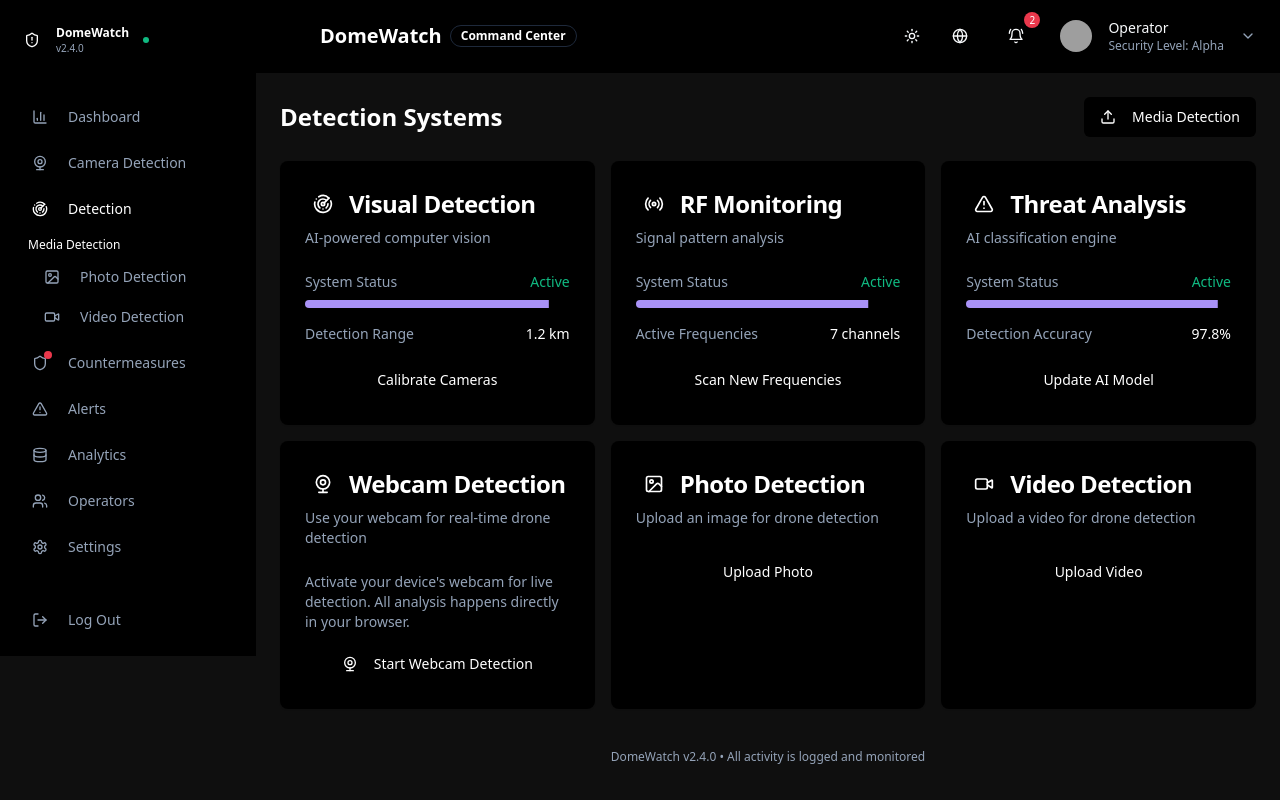
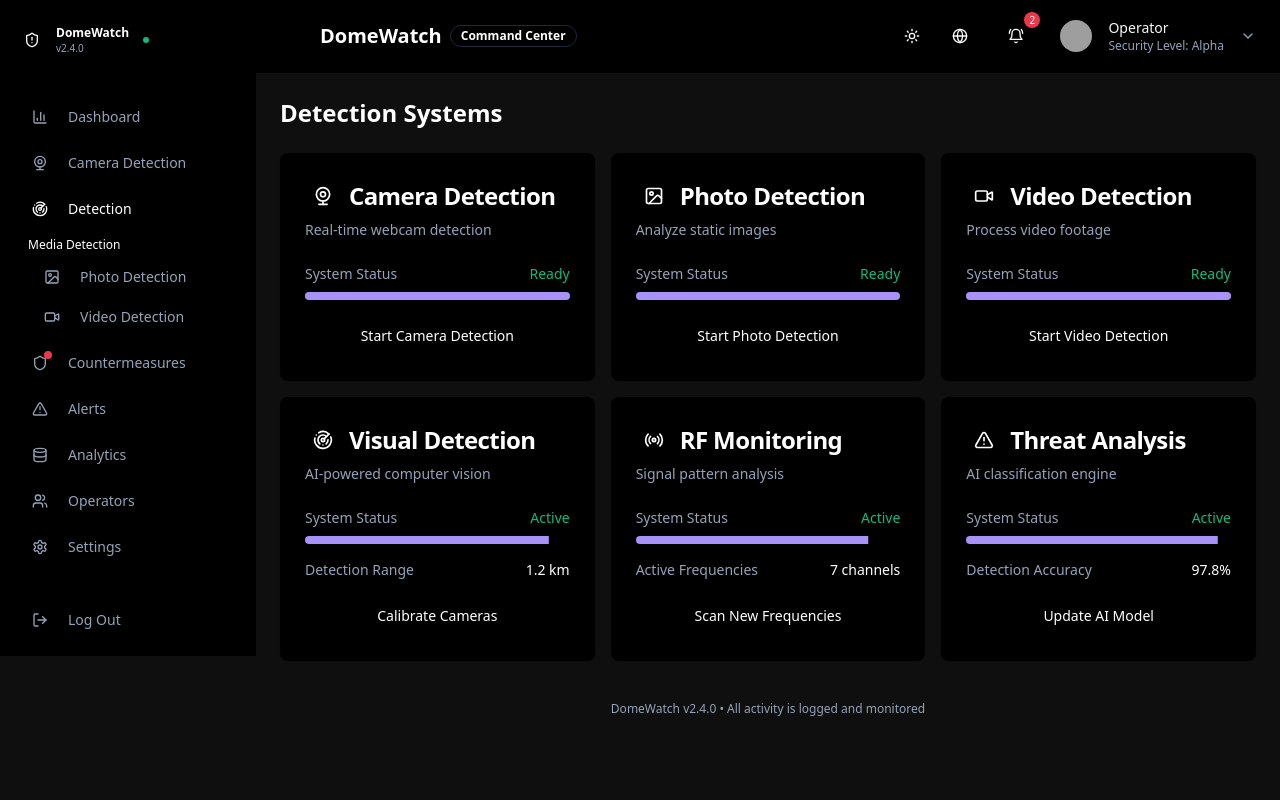
Before and after one commit to Sneha73685/DomeWatch, a React (Vite) app: page /detection in a window 1280 px wide. Built offline with nearby package versions, Linux system fonts and the light colour scheme; grey boxes are pictures that could not be loaded.

Commit message:
feat: Combine detection pages
Consolidate camera, photo, and video detection into a single detection page.

```diff
--- a/src/App.tsx
+++ b/src/App.tsx
@@ -1,3 +1,4 @@
+
 import { Toaster } from "@/components/ui/toaster";
 import { Toaster as Sonner } from "@/components/ui/sonner";
 import { TooltipProvider } from "@/components/ui/tooltip";
@@ -16,9 +17,6 @@ import Analytics from "./pages/Analytics";
 import Operators from "./pages/Operators";
 import Settings from "./pages/Settings";
 import NotFound from "./pages/NotFound";
-import CameraDetection from "./pages/CameraDetection";
-import PhotoDetection from "./pages/PhotoDetection";
-import VideoDetection from "./pages/VideoDetection";
 
 const queryClient = new QueryClient();
 
@@ -35,9 +33,6 @@ const App = () => (
               <Route path="/login" element={<Login />} />
               <Route path="/dashboard" element={<Dashboard />} />
               <Route path="/detection" element={<Detection />} />
-              <Route path="/camera-detection" element={<CameraDetection />} />
-              <Route path="/photo-detection" element={<PhotoDetection />} />
-              <Route path="/video-detection" element={<VideoDetection />} />
               <Route path="/countermeasures" element={<Countermeasures />} />
               <Route path="/alerts" element={<Alerts />} />
               <Route path="/analytics" element={<Analytics />} />
--- a/src/pages/Detection.tsx
+++ b/src/pages/Detection.tsx
@@ -1,4 +1,3 @@
-
 import { useState } from "react";
 import { useNavigate } from "react-router-dom";
 import { Header } from "@/components/dashboard/Header";
@@ -9,11 +8,9 @@ import { Card, CardContent, CardDescription, CardHeader, CardTitle } from "@/com
 import { Button } from "@/components/ui/button";
 import { Progress } from "@/components/ui/progress";
 import { toast } from "sonner";
-import { Upload } from "lucide-react";
 
 export default function Detection() {
   const [isSidebarOpen, setIsSidebarOpen] = useState(false);
-  const navigate = useNavigate();
 
   const handleCalibrateSystem = (system: string) => {
     toast.success(`${system} calibration initiated`, {
@@ -33,14 +30,17 @@ export default function Detection() {
     });
   };
 
+  const handleDetectionStart = (type: string) => {
+    const endpoint = `http://localhost:8000/detect/${type}`;
+    window.open(endpoint, '_blank');
+  };
+
   return (
     <div className="flex min-h-screen bg-dome-dark">
-      {/* Sidebar for larger screens */}
       <div className="hidden lg:block">
         <Sidebar activePage="detection" />
       </div>
 
-      {/* Mobile sidebar */}
       <Sheet open={isSidebarOpen} onOpenChange={setIsSidebarOpen}>
         <SheetContent side="left" className="p-0 w-64 border-dome-purple/10 bg-dome-darker">
           <Sidebar activePage="detection" />
@@ -52,18 +52,96 @@ export default function Detection() {
 
         <main className="flex-1 p-4 md:p-6">
           <div className="grid gap-4 md:gap-6">
-            <div className="flex justify-between items-center">
-              <h1 className="text-2xl font-bold text-white">Detection Systems</h1>
-              <Button
-                className="bg-dome-purple hover:bg-dome-purple/90 text-white"
-                onClick={() => navigate("/photo-detection")}
-              >
-                <Upload className="mr-2 h-4 w-4" />
-                Media Detection
-              </Button>
-            </div>
+            <h1 className="text-2xl font-bold text-white">Detection Systems</h1>
 
             <div className="grid grid-cols-1 gap-4 sm:grid-cols-2 lg:grid-cols-3">
+              <Card className="bg-dome-darker border-dome-purple/10">
+                <CardHeader>
+                  <div className="flex items-center gap-2">
+                    <div className="p-2 rounded-full bg-dome-purple/10">
+                      <Webcam className="h-5 w-5 text-dome-purple-light" />
+                    </div>
+                    <CardTitle className="text-white">Camera Detection</CardTitle>
+                  </div>
+                  <CardDescription>Real-time webcam detection</CardDescription>
+                </CardHeader>
+                <CardContent>
+                  <div className="space-y-4">
+                    <div className="space-y-2">
+                      <div className="flex justify-between text-sm">
+                        <span className="text-muted-foreground">System Status</span>
+                        <span className="text-dome-green">Ready</span>
+                      </div>
+                      <Progress value={100} className="h-2 bg-dome-purple/10" />
+                    </div>
+                    <Button
+                      className="w-full bg-dome-purple hover:bg-dome-purple/90 text-white"
+                      onClick={() => handleDetectionStart('camera')}
+                    >
+                      Start Camera Detection
+                    </Button>
+                  </div>
+                </CardContent>
+              </Card>
+
+              <Card className="bg-dome-darker border-dome-purple/10">
+                <CardHeader>
+                  <div className="flex items-center gap-2">
+                    <div className="p-2 rounded-full bg-dome-purple/10">
+                      <ImageIcon className="h-5 w-5 text-dome-purple-light" />
+                    </div>
+                    <CardTitle className="text-white">Photo Detection</CardTitle>
+                  </div>
+                  <CardDescription>Analyze static images</CardDescription>
+                </CardHeader>
+                <CardContent>
+                  <div className="space-y-4">
+                    <div className="space-y-2">
+                      <div className="flex justify-between text-sm">
+                        <span className="text-muted-foreground">System Status</span>
+                        <span className="text-dome-green">Ready</span>
+                      </div>
+                      <Progress value={100} className="h-2 bg-dome-purple/10" />
+                    </div>
+                    <Button
+                      className="w-full bg-dome-purple hover:bg-dome-purple/90 text-white"
+                      onClick={() => handleDetectionStart('photo')}
+                    >
+                      Start Photo Detection
+                    </Button>
+                  </div>
+                </CardContent>
+              </Card>
+
+              <Card className="bg-dome-darker border-dome-purple/10">
+                <CardHeader>
+                  <div className="flex items-center gap-2">
+                    <div className="p-2 rounded-full bg-dome-purple/10">
+                      <VideoIcon className="h-5 w-5 text-dome-purple-light" />
+                    </div>
+                    <CardTitle className="text-white">Video Detection</CardTitle>
+                  </div>
+                  <CardDescription>Process video footage</CardDescription>
+                </CardHeader>
+                <CardContent>
+                  <div className="space-y-4">
+                    <div className="space-y-2">
+                      <div className="flex justify-between text-sm">
+                        <span className="text-muted-foreground">System Status</span>
+                        <span className="text-dome-green">Ready</span>
+                      </div>
+                      <Progress value={100} className="h-2 bg-dome-purple/10" />
+                    </div>
+                    <Button
+                      className="w-full bg-dome-purple hover:bg-dome-purple/90 text-white"
+                      onClick={() => handleDetectionStart('video')}
+                    >
+                      Start Video Detection
+                    </Button>
+                  </div>
+                </CardContent>
+              </Card>
+
               <Card className="bg-dome-darker border-dome-purple/10">
                 <CardHeader>
                   <div className="flex items-center gap-2">
@@ -168,79 +246,6 @@ export default function Detection() {
                   </div>
                 </CardContent>
               </Card>
-
-              {/* Webcam Detection Section */}
-              <Card className="bg-dome-darker border-dome-purple/10">
-                <CardHeader>
-                  <div className="flex items-center gap-2">
-                    <div className="p-2 rounded-full bg-dome-purple/10">
-                      <Webcam className="h-5 w-5 text-dome-purple-light" />
-                    </div>
-                    <CardTitle className="text-white">Webcam Detection</CardTitle>
-                  </div>
-                  <CardDescription>Use your webcam for real-time drone detection</CardDescription>
-                </CardHeader>
-                <CardContent>
-                  <div className="space-y-3">
-                    <p className="text-muted-foreground text-sm">
-                      Activate your device's webcam for live detection. All analysis happens directly in your browser.
-                    </p>
-                    <Button
-                      className="w-full bg-dome-purple hover:bg-dome-purple/90 text-white"
-                      onClick={() => navigate("/camera-detection")}
-                    >
-                      <Webcam className="mr-2 h-4 w-4" />
-                      Start Webcam Detection
-                    </Button>
-                  </div>
-                </CardContent>
-              </Card>
-              {/* End Webcam Detection Section */}
-
-              {/* Photo Detection Shortcut */}
-              <Card className="bg-dome-darker border-dome-purple/10">
-                <CardHeader>
-                  <div className="flex items-center gap-2">
-                    <div className="p-2 rounded-full bg-dome-purple/10">
-                      <ImageIcon className="h-5 w-5 text-dome-purple-light" />
-                    </div>
-                    <CardTitle className="text-white">Photo Detection</CardTitle>
-                  </div>
-                  <CardDescription>Upload an image for drone detection</CardDescription>
-                </CardHeader>
-                <CardContent>
-                  <div className="space-y-3">
-                    <Button
-                      className="w-full bg-dome-purple hover:bg-dome-purple/90 text-white"
-                      onClick={() => navigate("/photo-detection")}
-                    >
-                      Upload Photo
-                    </Button>
-                  </div>
-                </CardContent>
-              </Card>
-              {/* Video Detection Shortcut */}
-              <Card className="bg-dome-darker border-dome-purple/10">
-                <CardHeader>
-                  <div className="flex items-center gap-2">
-                    <div className="p-2 rounded-full bg-dome-purple/10">
-                      <VideoIcon className="h-5 w-5 text-dome-purple-light" />
-                    </div>
-                    <CardTitle className="text-white">Video Detection</CardTitle>
-                  </div>
-                  <CardDescription>Upload a video for drone detection</CardDescription>
-                </CardHeader>
-                <CardContent>
-                  <div className="space-y-3">
-                    <Button
-                      className="w-full bg-dome-purple hover:bg-dome-purple/90 text-white"
-                      onClick={() => navigate("/video-detection")}
-                    >
-                      Upload Video
-                    </Button>
-                  </div>
-                </CardContent>
-              </Card>
             </div>
 
             <div className="text-center text-xs text-muted-foreground mt-4">
```
